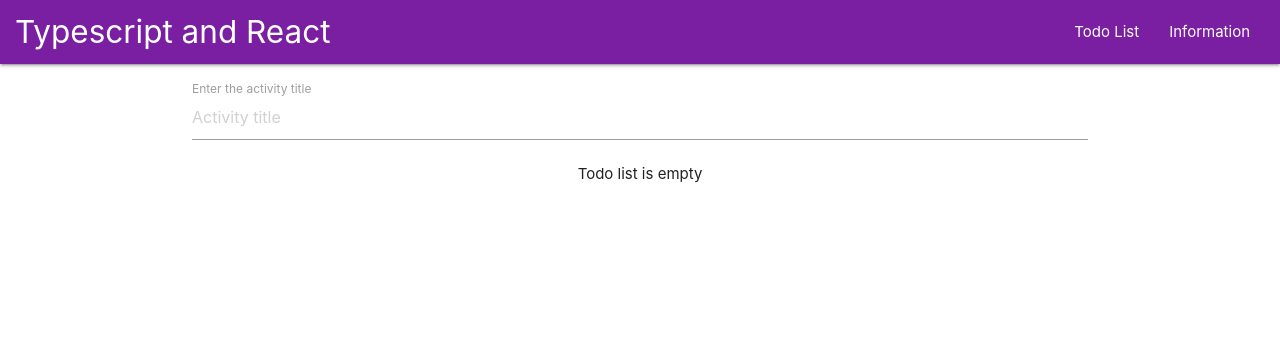
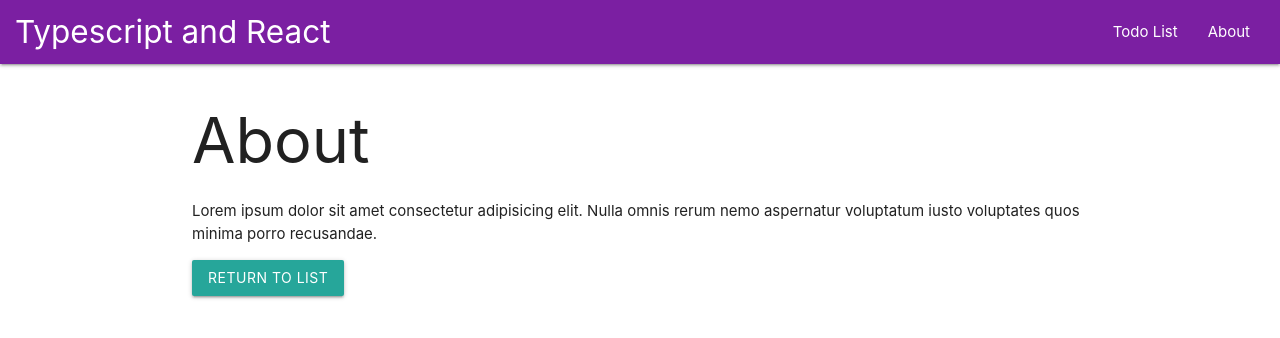
Before and after one commit to devandtravel/study-typescript-react-todo-list, a React (Create React App) app: page /about in a window 1280 px wide. Shown: the top 338 px of the page. Built offline with nearby package versions, Linux system fonts and the light colour scheme.

Commit message:
add: pages routing, About page

```diff
--- a/package.json
+++ b/package.json
@@ -12,6 +12,7 @@
         "@types/react-dom": "^17.0.0",
         "react": "^17.0.2",
         "react-dom": "^17.0.2",
+        "react-router-dom": "^5.2.0",
         "react-scripts": "4.0.3",
         "typescript": "^4.1.2",
         "web-vitals": "^1.0.1"
@@ -39,5 +40,8 @@
             "last 1 firefox version",
             "last 1 safari version"
         ]
+    },
+    "devDependencies": {
+        "@types/react-router-dom": "^5.1.7"
     }
 }
--- a/src/App.tsx
+++ b/src/App.tsx
@@ -1,44 +1,19 @@
-import { useState, useEffect } from 'react'
+import { BrowserRouter, Switch, Route } from 'react-router-dom'
+import { TodosPage } from './pages/TodosPage'
+import { AboutPage } from './pages/AboutPage'
 import { Navbar } from './components/Navbar'
-import { TodoForm } from './components/TodoForm'
-import { TodoList } from './components/TodoList'
-import { ITodo } from './interfaces'
 
 const App: React.FC = () => {
-    const [todos, setTodos] = useState<ITodo[]>([])
-
-    useEffect(() => {
-        const savedTodos = JSON.parse(localStorage.getItem('todos') || '[]') as ITodo[]
-        setTodos(savedTodos)
-    }, [])
-
-    useEffect(() => {localStorage.setItem('todos', JSON.stringify(todos))}, [todos])
-
-    const addHandler = (title: string) => {
-        const newTodo: ITodo = { title: title, id: Date.now(), completed: false }
-        setTodos(prevTodos => [newTodo, ...prevTodos])
-    }
-
-    const toggleHandler = (id: number) =>
-        setTodos(
-            todos.map(todo => {
-                todo.id === id && (todo.completed = !todo.completed)
-                return todo
-            })
-        )
-
-    const removeHandler = (id: number) =>
-        window.confirm('A you sure want to remove?') &&
-        setTodos(prevTodos => prevTodos.filter(todo => todo.id !== id))
-
     return (
-        <>
+        <BrowserRouter>
             <Navbar />
             <div className='container'>
-                <TodoForm onAdd={addHandler} />
-                <TodoList todos={todos} onToggle={toggleHandler} onRemove={removeHandler} />
+                <Switch>
+                    <Route component={TodosPage} path='/' exact />
+                    <Route component={AboutPage} path='/about' />
+                </Switch>
             </div>
-        </>
+        </BrowserRouter>
     )
 }
 
--- a/src/components/Navbar.tsx
+++ b/src/components/Navbar.tsx
@@ -1,15 +1,17 @@
+import { NavLink } from 'react-router-dom'
+
 export const Navbar: React.FC = () => (
     <nav>
         <div className='nav-wrapper purple darken-2 px1'>
-            <a href='/' className='brand-logo'>
+            <NavLink to='/' className='brand-logo'>
                 Typescript and React
-            </a>
+            </NavLink>
             <ul className='right hide-on-med-and-down'>
                 <li>
-                    <a href='/'>Todo List</a>
+                    <NavLink to='/'>Todo List</NavLink>
                 </li>
                 <li>
-                    <a href='/'>Information</a>
+                    <NavLink to='/about'>About</NavLink>
                 </li>
             </ul>
         </div>
--- /dev/null
+++ b/src/pages/AboutPage.tsx
@@ -0,0 +1,15 @@
+import { useHistory } from 'react-router-dom'
+
+export const AboutPage: React.FC = () => {
+    const history = useHistory()
+    return (
+        <>
+            <h1>About</h1>
+            <p>
+                Lorem ipsum dolor sit amet consectetur adipisicing elit. Nulla omnis rerum nemo
+                aspernatur voluptatum iusto voluptates quos minima porro recusandae.
+            </p>
+            <button className='btn' onClick={() => history.push('/')}>Return to list</button>
+        </>
+    )
+}
--- /dev/null
+++ b/src/pages/TodosPage.tsx
@@ -0,0 +1,40 @@
+import { useState, useEffect } from 'react'
+import { TodoForm } from '../components/TodoForm'
+import { TodoList } from '../components/TodoList'
+import { ITodo } from '../interfaces'
+
+export const TodosPage: React.FC = () => {
+    const [todos, setTodos] = useState<ITodo[]>([])
+
+    useEffect(() => {
+        const savedTodos = JSON.parse(localStorage.getItem('todos') || '[]') as ITodo[]
+        setTodos(savedTodos)
+    }, [])
+
+    useEffect(() => {
+        localStorage.setItem('todos', JSON.stringify(todos))
+    }, [todos])
+
+    const addHandler = (title: string) => {
+        const newTodo: ITodo = { title: title, id: Date.now(), completed: false }
+        setTodos(prevTodos => [newTodo, ...prevTodos])
+    }
+
+    const toggleHandler = (id: number) =>
+        setTodos(
+            todos.map(todo => {
+                todo.id === id && (todo.completed = !todo.completed)
+                return todo
+            })
+        )
+
+    const removeHandler = (id: number) =>
+        window.confirm('A you sure want to remove?') &&
+        setTodos(prevTodos => prevTodos.filter(todo => todo.id !== id))
+    return (
+        <>
+            <TodoForm onAdd={addHandler} />
+            <TodoList todos={todos} onToggle={toggleHandler} onRemove={removeHandler} />
+        </>
+    )
+}
```
Also changed, not shown: 2 other files (tests, documents, lock files or other folders).
